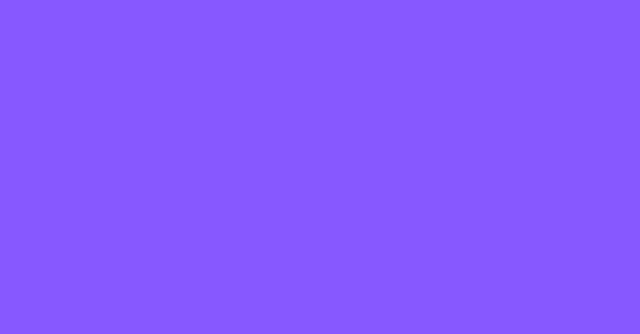
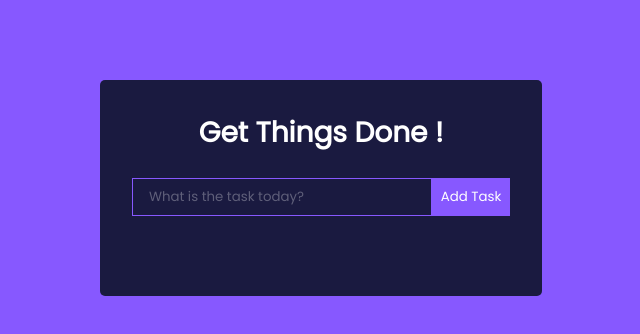
Before and after one commit to swidtech/todo-app, a React (Create React App) app: page / in a window 1280 px wide. Shown: the top 334 px of the page, without its empty margins (319-959 px from the left). Built offline with nearby package versions, Linux system fonts and the light colour scheme.

Commit message:
todo list functioning

```diff
--- a/src/App.js
+++ b/src/App.js
@@ -1,9 +1,10 @@
 import './App.css';
+import { TodoWrapper } from './component/TodoWrapper';
 
 function App() {
   return (
     <div className="App">
-     <todoWrapper />
+     <TodoWrapper />
     </div>
   );
 }
```
